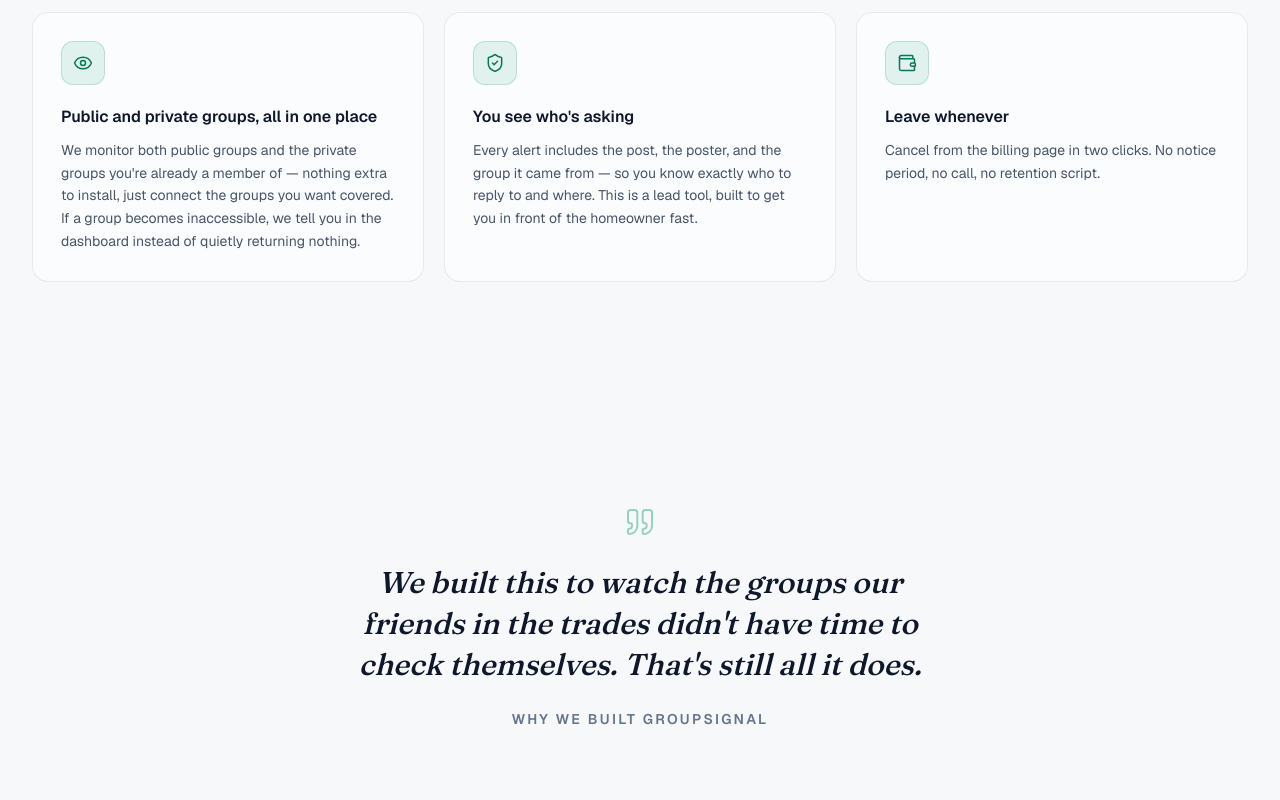
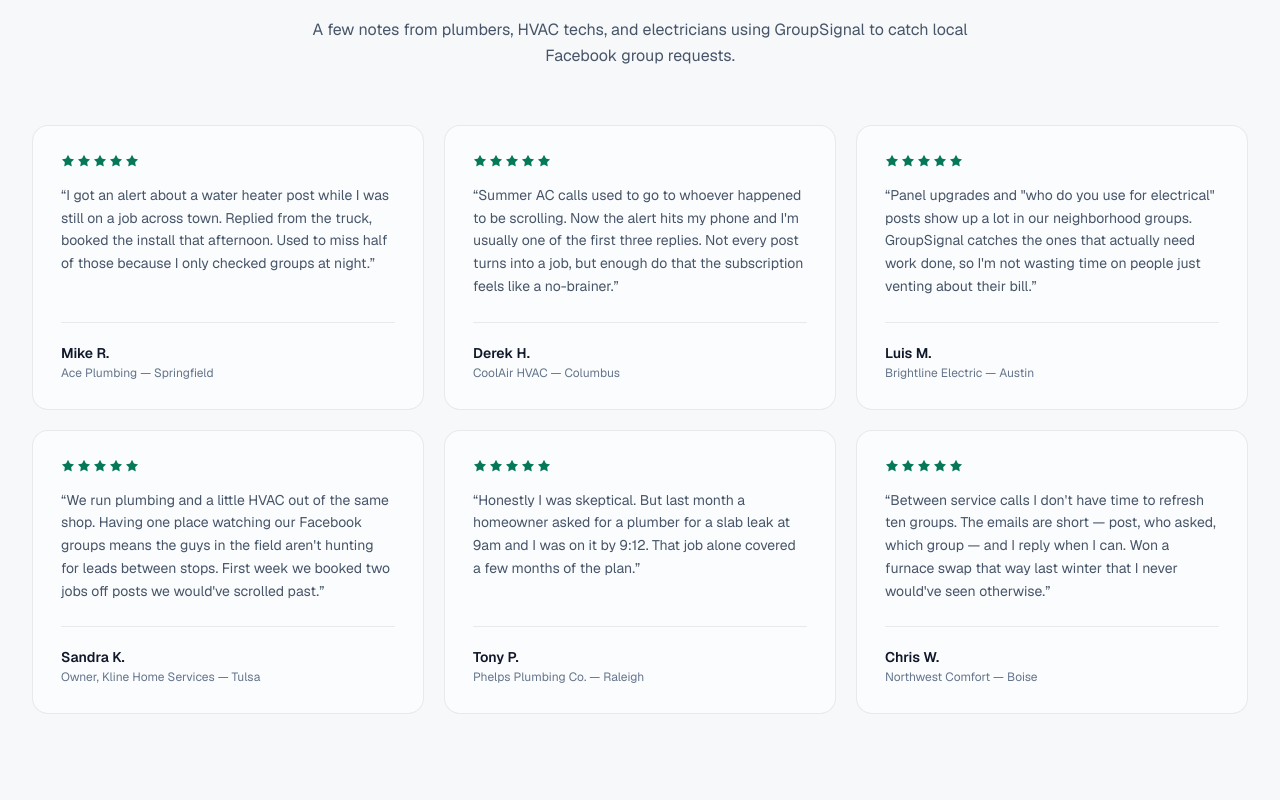
Before and after one commit to sohan9542/groupsignals, a Next.js app: page / in a window 1280 px wide. Shown: the part 5220-6020 px from the top of the page. Built offline with nearby package versions, Linux system fonts and the light colour scheme; no server answers.

Commit message:
Add customer reviews section to marketing homepage
Add a Reviews section with six believable demo testimonials from
plumbers, HVAC techs, and electricians, placed after pricing and
before the Trust policy section.

Co-authored-by: Sohanur Rahman <sohan9542@users.noreply.github.com>

```diff
--- a/app/page.tsx
+++ b/app/page.tsx
@@ -8,6 +8,7 @@ import { GetStarted } from "@/components/GetStarted";
 import { Hero } from "@/components/Hero";
 import { Navbar } from "@/components/Navbar";
 import { RecentRequests } from "@/components/RecentRequests";
+import { Reviews } from "@/components/Reviews";
 import { TradeLogos } from "@/components/TradeLogos";
 import { Trust } from "@/components/Trust";
 import { WhatYouGet } from "@/components/WhatYouGet";
@@ -32,6 +33,7 @@ export default async function Home() {
         <WhyThisWorks />
         <WhatYouGet />
         <GetStarted />
+        <Reviews />
         <Trust />
         <FounderNote />
         <FAQ />
--- /dev/null
+++ b/components/Reviews.tsx
@@ -0,0 +1,92 @@
+import { Star } from "lucide-react";
+import { Reveal } from "./Reveal";
+import { SectionHeading } from "./SectionHeading";
+
+type Review = {
+  quote: string;
+  name: string;
+  detail: string;
+};
+
+const REVIEWS: Review[] = [
+  {
+    quote:
+      "I got an alert about a water heater post while I was still on a job across town. Replied from the truck, booked the install that afternoon. Used to miss half of those because I only checked groups at night.",
+    name: "Mike R.",
+    detail: "Ace Plumbing — Springfield",
+  },
+  {
+    quote:
+      "Summer AC calls used to go to whoever happened to be scrolling. Now the alert hits my phone and I'm usually one of the first three replies. Not every post turns into a job, but enough do that the subscription feels like a no-brainer.",
+    name: "Derek H.",
+    detail: "CoolAir HVAC — Columbus",
+  },
+  {
+    quote:
+      "Panel upgrades and \"who do you use for electrical\" posts show up a lot in our neighborhood groups. GroupSignal catches the ones that actually need work done, so I'm not wasting time on people just venting about their bill.",
+    name: "Luis M.",
+    detail: "Brightline Electric — Austin",
+  },
+  {
+    quote:
+      "We run plumbing and a little HVAC out of the same shop. Having one place watching our Facebook groups means the guys in the field aren't hunting for leads between stops. First week we booked two jobs off posts we would've scrolled past.",
+    name: "Sandra K.",
+    detail: "Owner, Kline Home Services — Tulsa",
+  },
+  {
+    quote:
+      "Honestly I was skeptical. But last month a homeowner asked for a plumber for a slab leak at 9am and I was on it by 9:12. That job alone covered a few months of the plan.",
+    name: "Tony P.",
+    detail: "Phelps Plumbing Co. — Raleigh",
+  },
+  {
+    quote:
+      "Between service calls I don't have time to refresh ten groups. The emails are short — post, who asked, which group — and I reply when I can. Won a furnace swap that way last winter that I never would've seen otherwise.",
+    name: "Chris W.",
+    detail: "Northwest Comfort — Boise",
+  },
+];
+
+function Stars() {
+  return (
+    <div className="flex gap-0.5 text-signal-bright" aria-label="5 out of 5 stars">
+      {Array.from({ length: 5 }, (_, i) => (
+        <Star key={i} className="size-3.5 fill-current" strokeWidth={0} />
+      ))}
+    </div>
+  );
+}
+
+export function Reviews() {
+  return (
+    <section id="reviews" className="relative py-20 sm:py-28">
+      <div className="mx-auto max-w-7xl px-5 sm:px-8">
+        <SectionHeading
+          eyebrow="From the field"
+          title="What contractors say once the alerts start landing."
+          description="A few notes from plumbers, HVAC techs, and electricians using GroupSignal to catch local Facebook group requests."
+        />
+
+        <div className="mt-14 grid gap-5 sm:grid-cols-2 lg:grid-cols-3">
+          {REVIEWS.map((review, i) => (
+            <Reveal
+              key={review.name}
+              delay={i * 0.06}
+              as="article"
+              className="flex h-full flex-col rounded-2xl border border-fg/8 bg-surface/50 p-7"
+            >
+              <Stars />
+              <blockquote className="mt-4 flex-1 text-sm leading-relaxed text-ash">
+                “{review.quote}”
+              </blockquote>
+              <footer className="mt-6 border-t border-fg/8 pt-5">
+                <p className="text-sm font-semibold text-fg">{review.name}</p>
+                <p className="mt-0.5 text-xs text-ash-dim">{review.detail}</p>
+              </footer>
+            </Reveal>
+          ))}
+        </div>
+      </div>
+    </section>
+  );
+}
```
